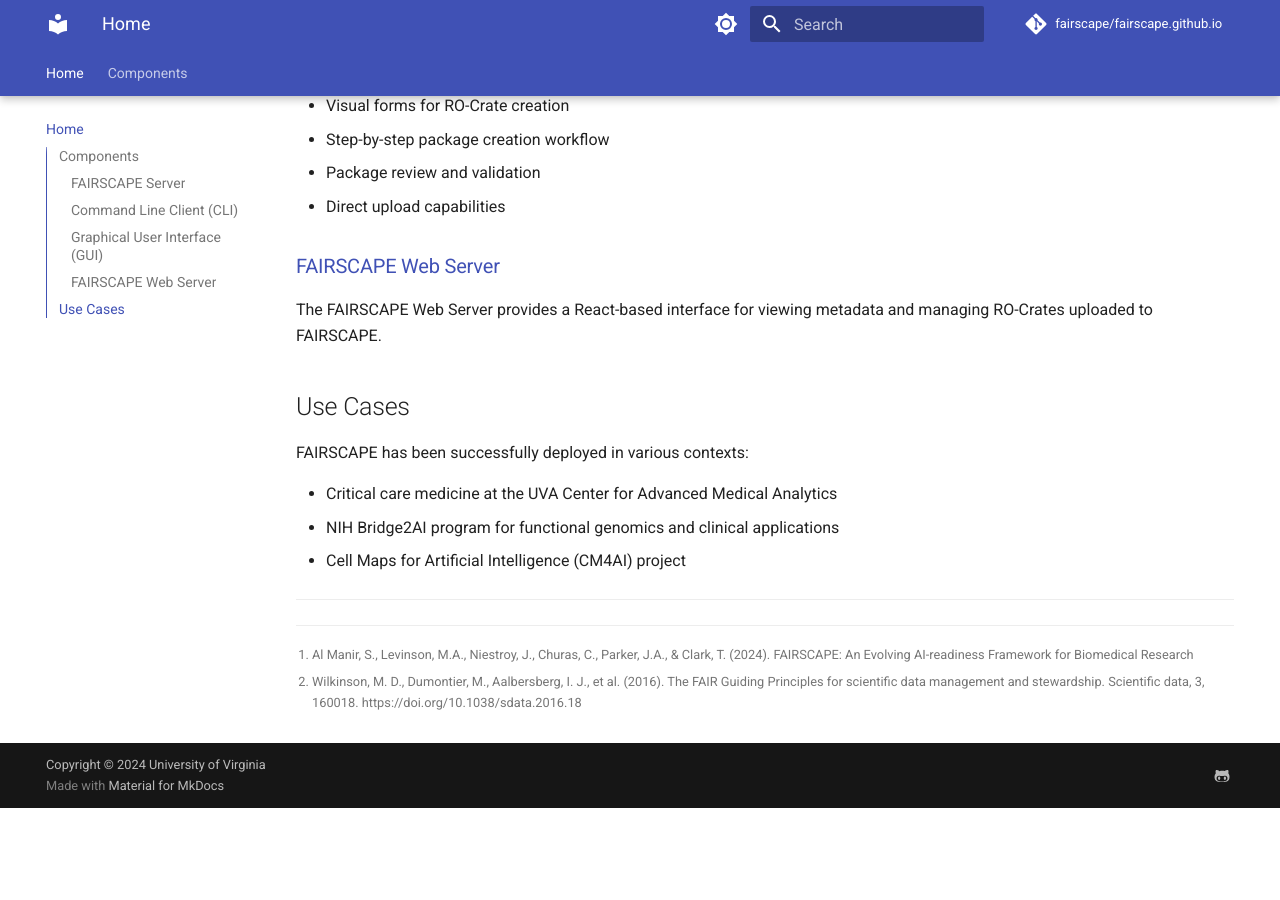
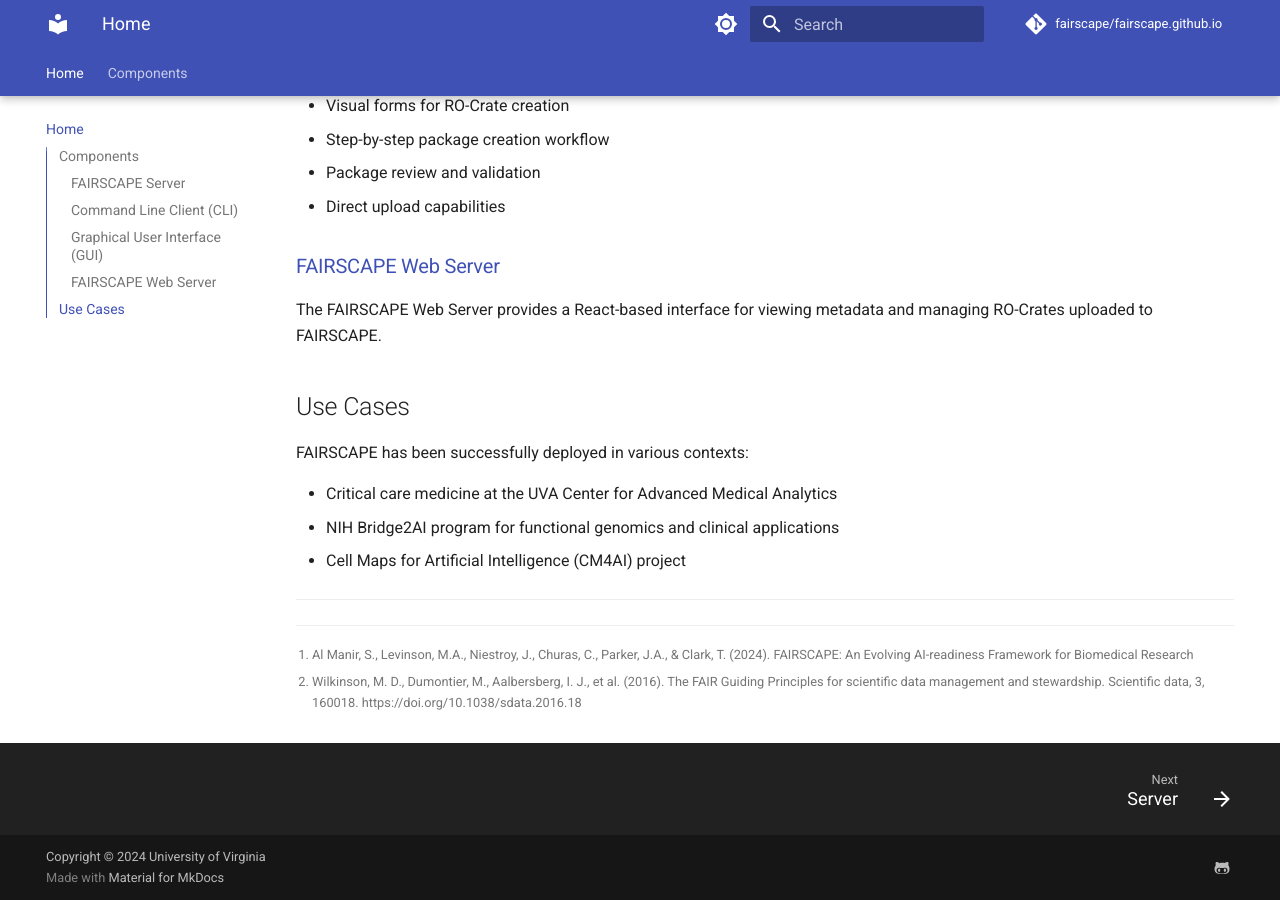
Before and after one commit to fairscape/fairscape.github.io, an MkDocs documentation site: the page built from docs/index.md, in a window 1280 px wide and 900 px high, scrolled down 1069 px. Built offline with MkDocs 1.6.1 and Material for MkDocs 9.7.7, drawn with Linux system fonts in a browser that asks for light colours; comment, search, counter and statistics services are not loaded; before the commit the page ends 1877 px from its top, so only the background shows below that.

Commit message:
another try

```diff
--- a/mkdocs.yml
+++ b/mkdocs.yml
@@ -22,13 +22,15 @@
   name: material
   language: en
   features:
-    - navigation.tabs # Enables the top navigation
-    - navigation.tabs.sticky # Makes the top navigation sticky
-    - navigation.sections # Enables sections in the left sidebar
-    - navigation.expand # Expands all collapsible sections by default
-    - navigation.indexes # Enables section index pages
+    - navigation.top
+    - navigation.tracking
+    - navigation.sections
+    - navigation.tabs
+    - navigation.tabs.sticky
+    - navigation.path
+    - navigation.footer
+    - toc.follow
     - toc.integrate
-    - navigation.top
     - search.suggest
     - search.highlight
     - content.tabs.link
```
